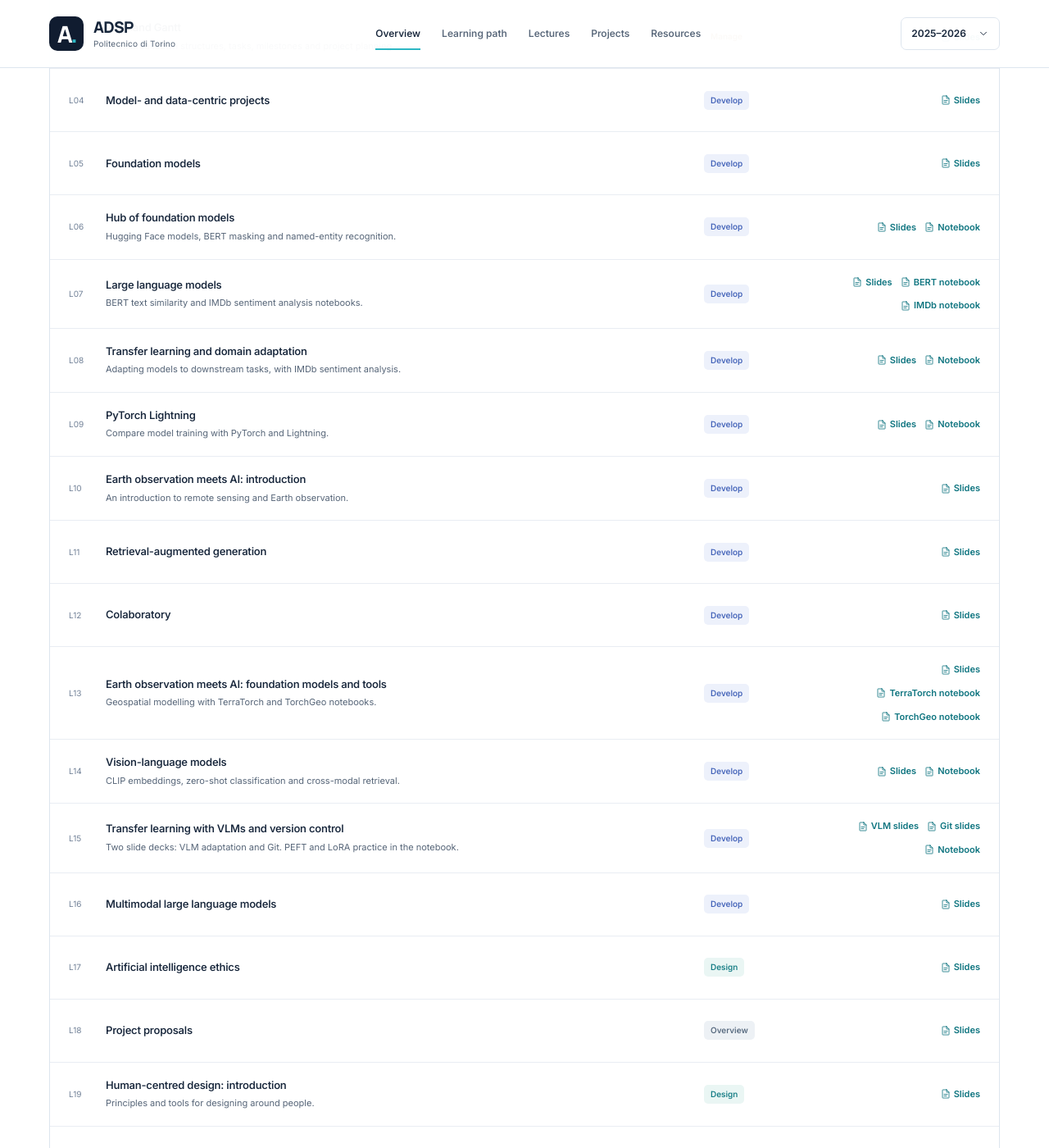
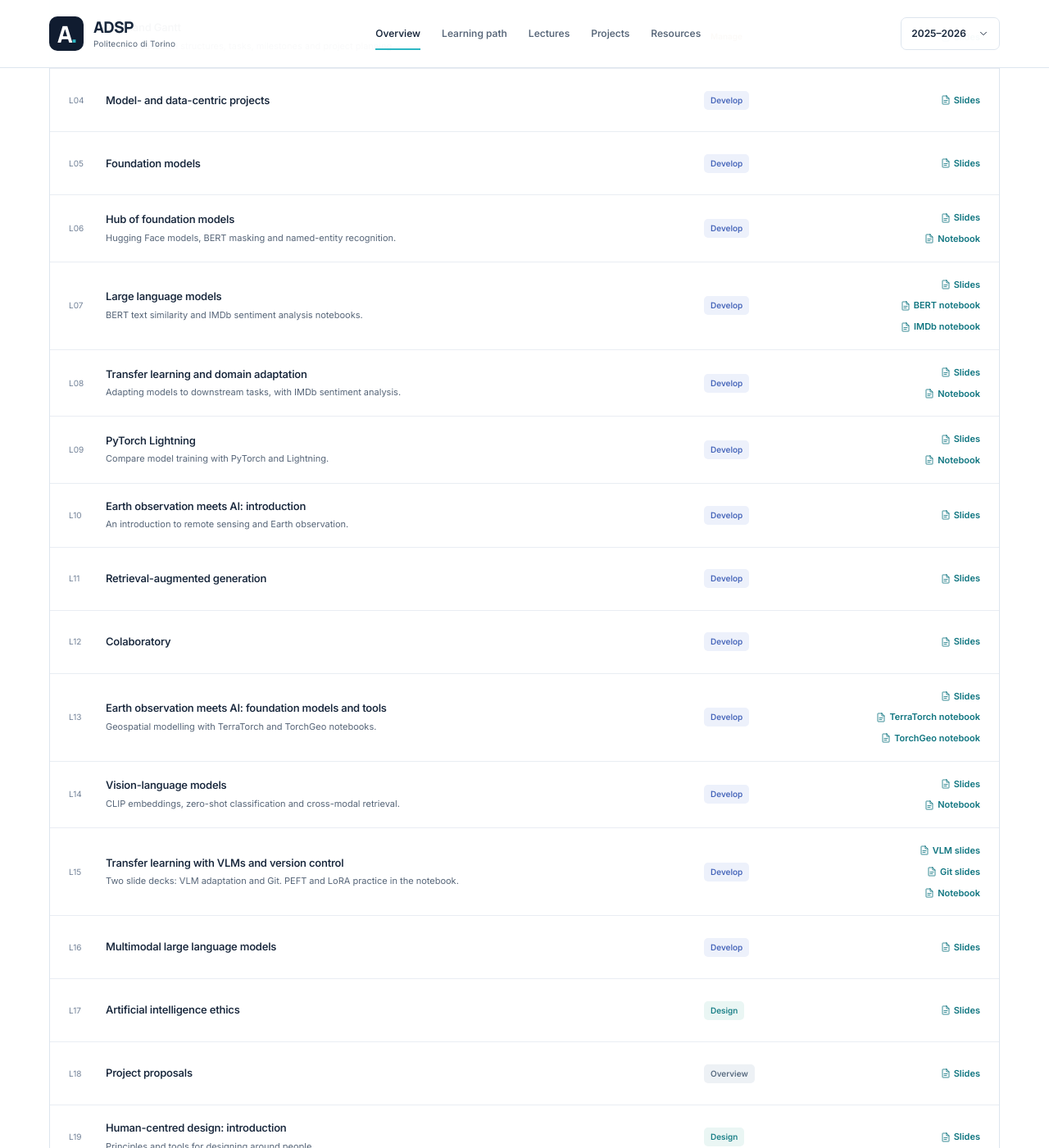
Before and after one commit to adsp-polito/adsp-polito.github.io, a Jekyll site: the page built from README.md, in a window 1280 px wide and 1400 px high, scrolled down 2758 px. Shown: the whole window at 82% size. Built offline with Jekyll 4.4.1, drawn with Linux system fonts in a browser that asks for light colours.

Commit message:
Keep multiple lecture downloads readable on mobile

```diff
--- a/assets/css/site.css
+++ b/assets/css/site.css
@@ -207,6 +207,7 @@
 .resource-links a{display:inline-flex;align-items:center;gap:4px;font-size:11px;font-weight:600;color:var(--teal-dark);white-space:nowrap}
 .resource-links a:hover{text-decoration:underline;text-underline-offset:4px}
 .resource-links .icon{width:12px;height:12px}
+.resource-row-numbered .resource-links{flex-direction:column;align-items:flex-end;gap:7px}
 .resource-pending{font-size:10px;color:#68788b;white-space:nowrap}
 .no-results{padding:55px 24px;text-align:center}
 .no-results h3{margin-bottom:10px}.no-results p{font-size:12px;color:var(--muted);margin-bottom:16px}
@@ -310,6 +311,7 @@
   .project-grid{grid-template-columns:repeat(2,minmax(0,1fr))}.team-grid{grid-template-columns:repeat(2,minmax(0,1fr))}
   .resource-tools{gap:15px}.search-box{width:100%}.filter-tabs{gap:3px}.filter-tabs button{padding:8px 10px}
   .resource-row{grid-template-columns:20px minmax(0,1fr) 115px;gap:14px}.resource-meta{grid-column:2;grid-row:auto}.resource-links{grid-column:3;grid-row:1/3;align-self:center;flex-direction:column;align-items:flex-end;gap:7px}.resource-number{grid-row:1/3}.resource-title{grid-column:2}.resource-row{position:relative;row-gap:7px}.resource-title h3{font-size:13px}.resource-meta .pillar-tag{font-size:10px}.resource-duration{font-size:10px}
+  .resource-row-numbered{grid-template-columns:26px minmax(0,1fr)}.resource-row-numbered .resource-number{grid-row:1/4}.resource-row-numbered .resource-links{grid-column:2;grid-row:3;flex-direction:row;justify-content:flex-start;align-items:center;gap:8px 18px;margin-top:3px}
   .lab-block{gap:35px;grid-template-columns:1fr 1.6fr}.lab-block h3{font-size:23px}.resources-grid{gap:40px;grid-template-columns:1fr 1.3fr}
   .editions-inner{gap:30px;grid-template-columns:1fr 1.4fr}.editions-inner h2{font-size:23px}
 }
@@ -332,6 +334,7 @@
   .pillar-grid{gap:12px}.pillar-card{padding:20px 17px}.pillar-card h3{font-size:22px}.pillar-top{margin-bottom:22px}.pillar-icon{width:35px;height:35px}.pillar-icon .icon{width:20px;height:20px}.pillar-number{font-size:8px}.pillar-card>strong{font-size:11px;line-height:1.5}.pillar-card>p{font-size:12px;line-height:1.9;margin-bottom:20px}.pillar-link{font-size:10px;gap:4px}.pillar-link .icon{width:14px;height:14px}
   .resource-note{font-size:11px;margin-top:-8px}.filter-tabs{row-gap:6px}.filter-tabs button{font-size:11px;padding:7px 10px;min-height:40px}.resource-tools{margin-bottom:17px}.search-box{padding:7px 11px;min-width:0;min-height:44px}.search-box input{font-size:16px}
   .library-caption{padding:13px 16px;font-size:9px}.resource-row{padding:17px 16px;grid-template-columns:16px minmax(0,1fr) 72px;column-gap:10px}.resource-number{font-size:9px}.resource-title h3{font-size:13px}.resource-title p{font-size:11px}.resource-links a{font-size:11px;min-height:40px}.resource-links .icon{height:11px;width:11px}.resource-pending{font-size:10px;white-space:normal;text-align:right;line-height:1.5}.resource-meta{gap:8px}
+  .resource-row-numbered{grid-template-columns:24px minmax(0,1fr)}.resource-row-numbered .resource-links{gap:0 16px}
   .lab-block{grid-template-columns:1fr;gap:23px;margin-top:35px;padding-top:30px}.lab-block>div>p{font-size:11px}.lab-block>div>p br{display:none}.lab-block li>div strong{font-size:11px}.lab-block li>div p{font-size:9px}.lab-summary{padding:21px 18px;gap:13px}.lab-summary h3{font-size:16px}.lab-summary p{font-size:10px}
   .project-grid{grid-template-columns:1fr;gap:13px}.project-card{padding:21px 18px;min-height:250px}.project-card h3{font-size:17px}.project-meta{display:block;font-size:8px;line-height:1.7;margin-bottom:14px}.project-meta>span{display:block}.project-meta>span:last-child{font-size:7px}.project-card>p{font-size:12px;line-height:1.7}.project-links{gap:10px;padding-top:15px}.project-links a{font-size:11px;min-height:35px}.project-links .icon{height:11px;width:11px}.section-link-row{justify-content:flex-start}.text-link{font-size:10px;gap:10px}
   .resources-grid{grid-template-columns:1fr;gap:30px}.resources-grid h3{font-size:23px}.prerequisites li{font-size:13px}.course-code{margin-top:18px;padding-top:15px}.reading-panel>p{font-size:11px}.reading-panel li{font-size:13px}.course-structure{margin-top:27px;padding-inline:18px}.course-structure summary{font-size:11px}.course-structure .prose{font-size:14px}
```
